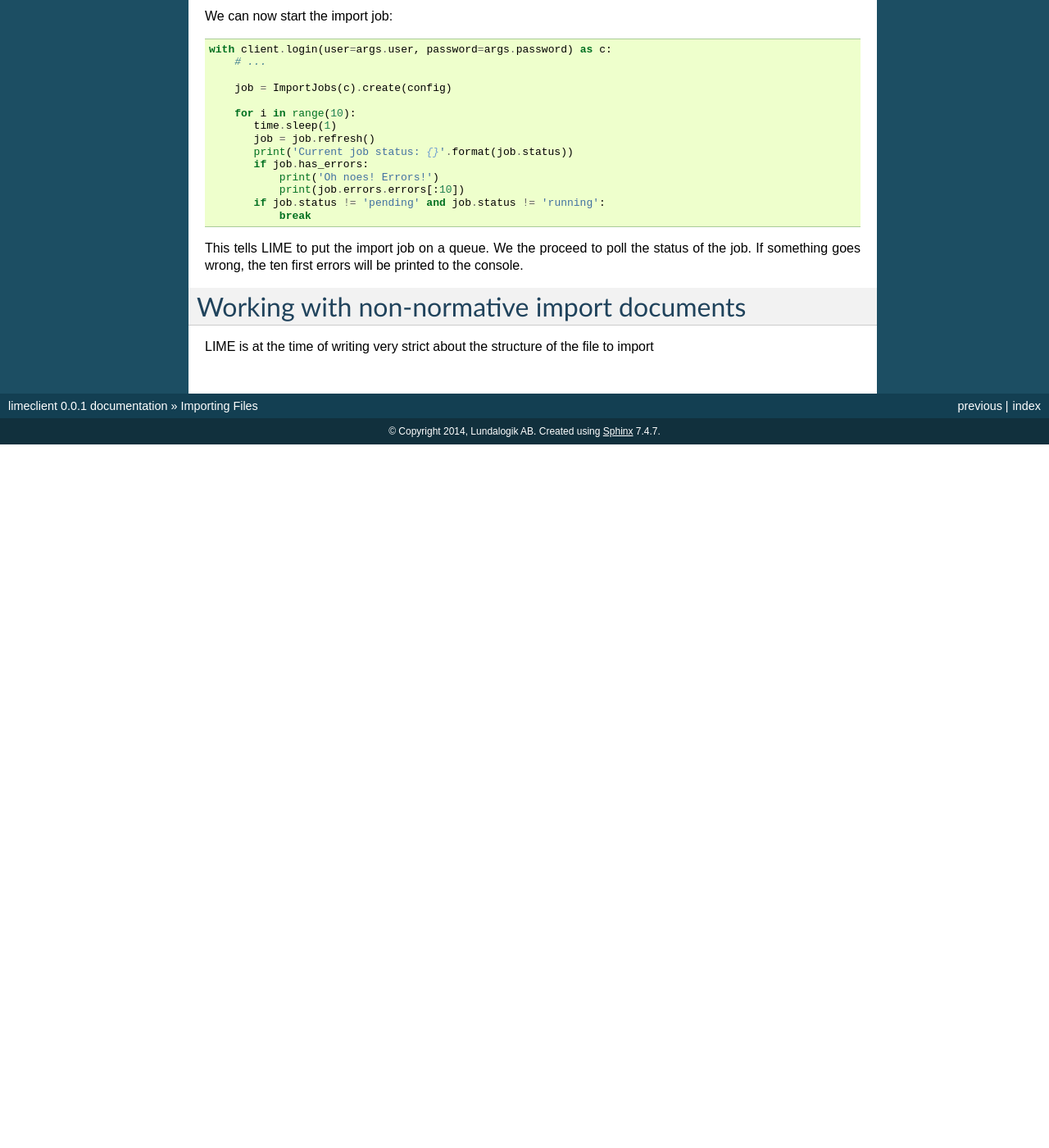
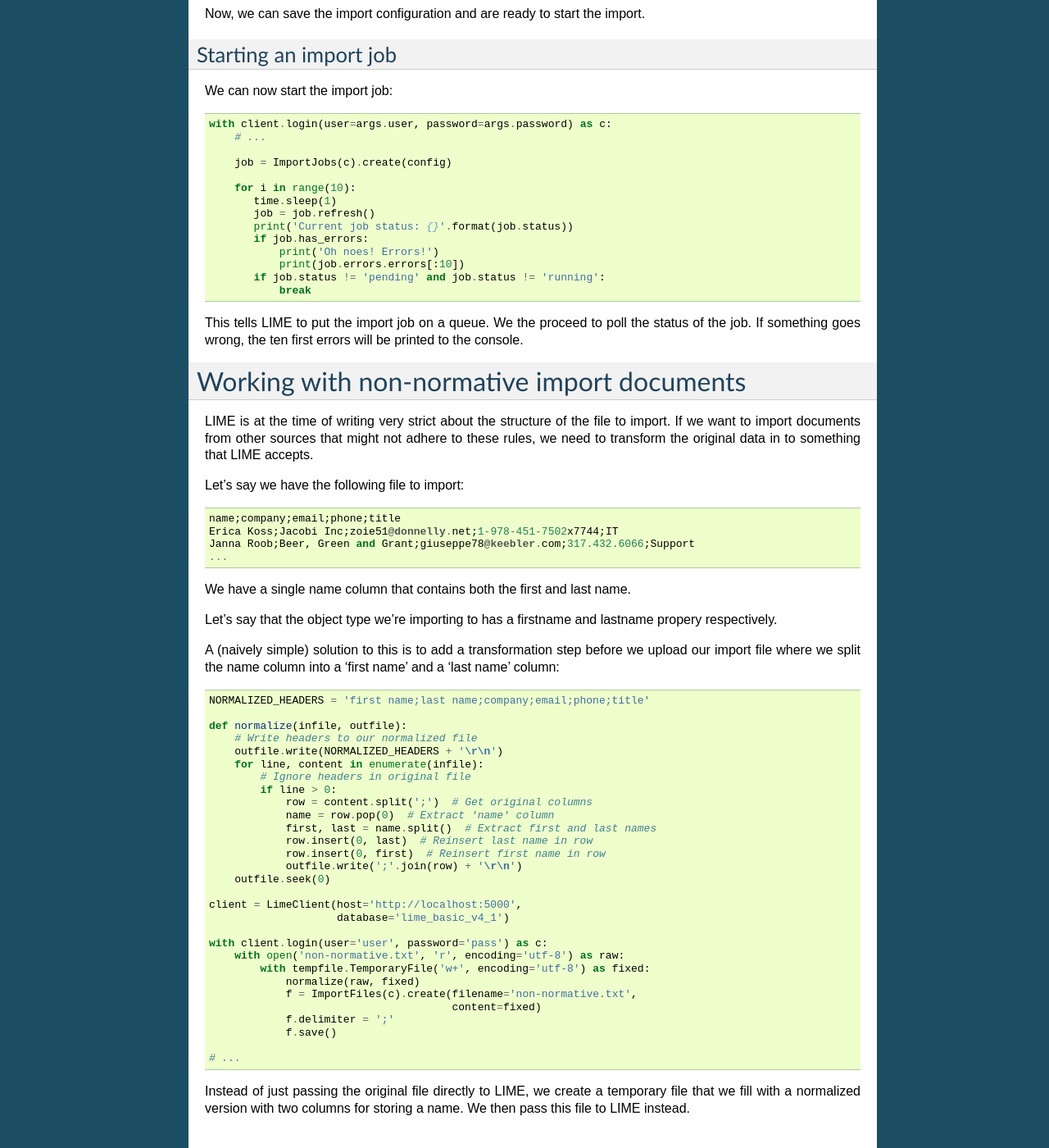
Before and after one commit to Lundalogik/limeclient, a Sphinx documentation site: the page built from docs/source/importing.rst, in a window 1280 px wide and 1400 px high, scrolled down 3848 px. Shown: the whole window at 82% size. Built offline with Sphinx 7.4.7, drawn with Linux system fonts in a browser that asks for light colours; before the commit the page ends 4390 px from its top, so only the background shows below that; some of the changed text lies outside the part shown.

Commit message:
Added simple example of transforming non-normative documents.

```diff
--- a/docs/source/importing.rst
+++ b/docs/source/importing.rst
@@ -33,11 +33,13 @@ Importing a file
 ----------------
 Let's say we have the following file containing information about people we want to add to LIME:
 
-name;e-mail;ship;rank
-Ripley;ellen@nostromo.com;Nostromo;Warrant Officer
-Dallas;dallas@weyland.com;Nostromo;Captain
-Ash;ash@weyland.com;Nostromo;Science Officer
-...
+::
+
+    name;e-mail;ship;rank
+    Ripley;ellen@nostromo.com;Nostromo;Warrant Officer
+    Dallas;dallas@weyland.com;Nostromo;Captain
+    Ash;ash@weyland.com;Nostromo;Science Officer
+    ...
 
 We have a LIME database that contains information about employees and ships, and we've been tasked with importing this file in to LIME.
 
@@ -69,9 +71,11 @@ file we want to import.
 .. code-block:: python
 
     with client.login('user', 'pass') as c:
-        f = ImportFile(c).create('nostromo_crew.txt')
-        f.delimiter(';')
-        f.save()
+        with open('nostromo_crew.txt') as content:
+            f = ImportFile(c).create(filename='nostromo_crew.txt',
+                                     content=content)
+            f.delimiter(';')
+            f.save()
 
 Here we uploaded a file to LIME, which returns with a file object populated
 with default values. We then told LIME a little bit more about how it should
@@ -89,9 +93,11 @@ to load the 'crew' entity type:
 .. code-block:: python
 
     with client.login('user', 'pass') as c:
-        f = ImportFile(c).create('nostromo_crew.txt')
-        f.delimiter(';')
-        f.save()
+        with open('nostromo_crew.txt') as content:
+            f = ImportFile(c).create(filename='nostromo_crew.txt',
+                                     content=content)
+            f.delimiter(';')
+            f.save()
 
         crew = EntityTypes(c).get_by_name('crew')
 
@@ -102,18 +108,15 @@ With that we have enough information to start configuring our import:
 .. code-block:: python
 
     with client.login('user', 'pass') as c:
-        f = ImportFile(c).create('nostromo_crew.txt')
-        f.delimiter(';')
-        f.save()
+        with open('nostromo_crew.txt') as content:
+            f = ImportFile(c).create(filename='nostromo_crew.txt',
+                                     content=content)
+            f.delimiter(';')
+            f.save()
 
         crew = EntityTypes(c).get_by_name('crew')
 
         config = ImportConfigs(c).create(entity=crew, importfile=f)
-
-.. todo::
-
-    Support creating an import config with a linked file and entity type
-    directly in a POST.
 
 Behaviour
 ---------
@@ -267,4 +270,60 @@ Working with non-normative import documents
 ===========================================
 
 LIME is at the time of writing very strict about the structure of the file to
-import
+import. If we want to import documents from other sources that might not
+adhere to these rules, we need to transform the original data in to something
+that LIME accepts.
+
+Let's say we have the following file to import:
+
+::
+
+    name;company;email;phone;title
+    Erica Koss;Jacobi Inc;zoie51@donnelly.net;1-978-451-7502x7744;IT
+    Janna Roob;Beer, Green and Grant;giuseppe78@keebler.com;317.432.6066;Support
+    ...
+
+We have a single name column that contains both the first and last name.
+
+Let's say that the object type we're importing to has a firstname and lastname
+propery respectively.
+
+A (naively simple) solution to this is to add a transformation step before we
+upload our import file where we split the name column into a 'first name' and
+a 'last name' column:
+
+.. code-block:: python
+
+    NORMALIZED_HEADERS = 'first name;last name;company;email;phone;title'
+
+    def normalize(infile, outfile):
+        # Write headers to our normalized file
+        outfile.write(NORMALIZED_HEADERS + '\r\n')
+        for line, content in enumerate(infile):
+            # Ignore headers in original file
+            if line > 0:
+                row = content.split(';')  # Get original columns
+                name = row.pop(0)  # Extract 'name' column
+                first, last = name.split()  # Extract first and last names
+                row.insert(0, last)  # Reinsert last name in row
+                row.insert(0, first)  # Reinsert first name in row
+                outfile.write(';'.join(row) + '\r\n')
+        outfile.seek(0)
+
+    client = LimeClient(host='http://localhost:5000',
+                        database='lime_basic_v4_1')
+
+    with client.login(user='user', password='pass') as c:
+        with open('non-normative.txt', 'r', encoding='utf-8') as raw:
+            with tempfile.TemporaryFile('w+', encoding='utf-8') as fixed:
+                normalize(raw, fixed)
+                f = ImportFiles(c).create(filename='non-normative.txt',
+                                          content=fixed)
+                f.delimiter = ';'
+                f.save()
+
+    # ...
+
+Instead of just passing the original file directly to LIME, we create a
+temporary file that we fill with a normalized version with two columns for
+storing a name. We then pass this file to LIME instead.
```
